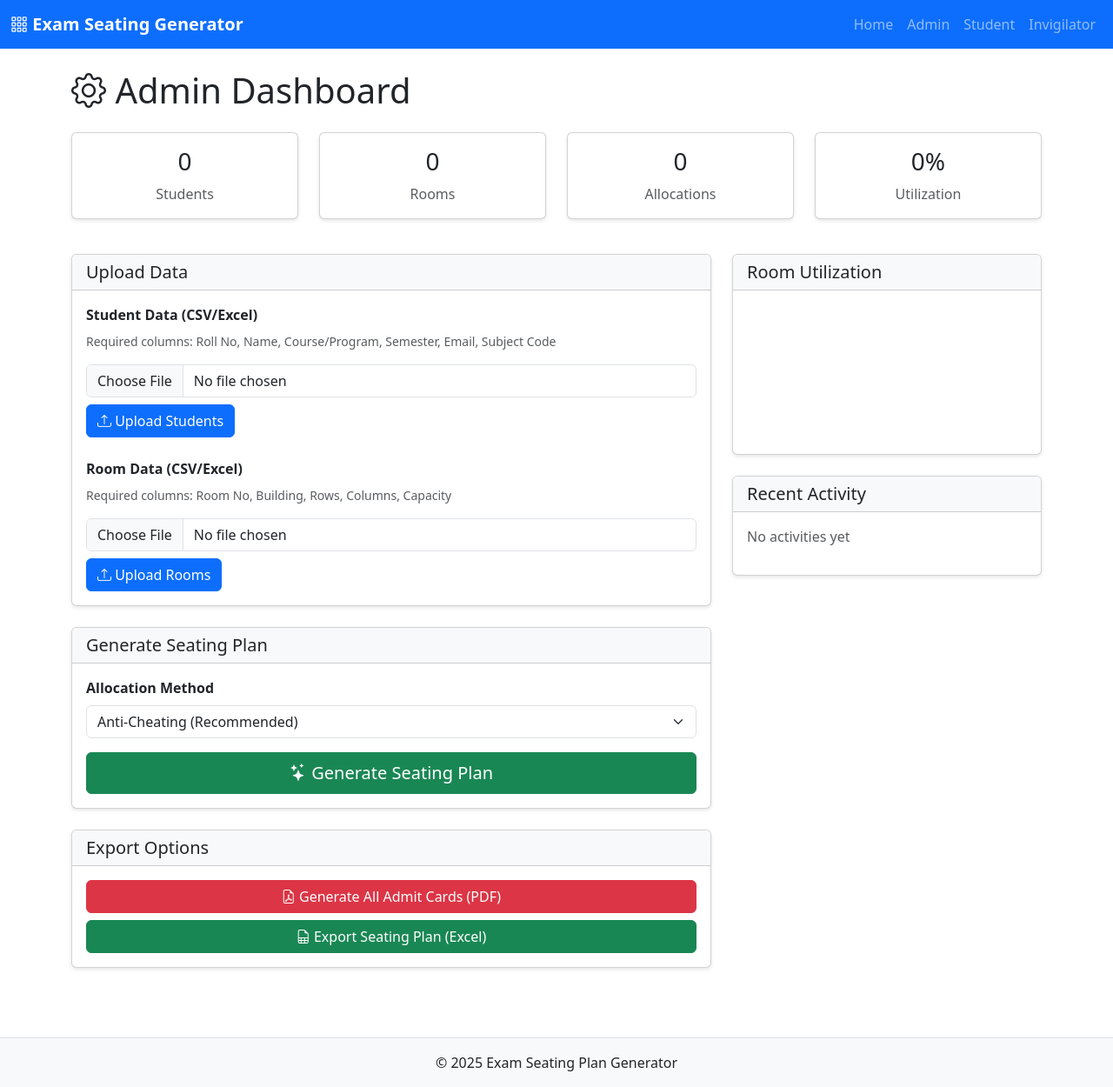
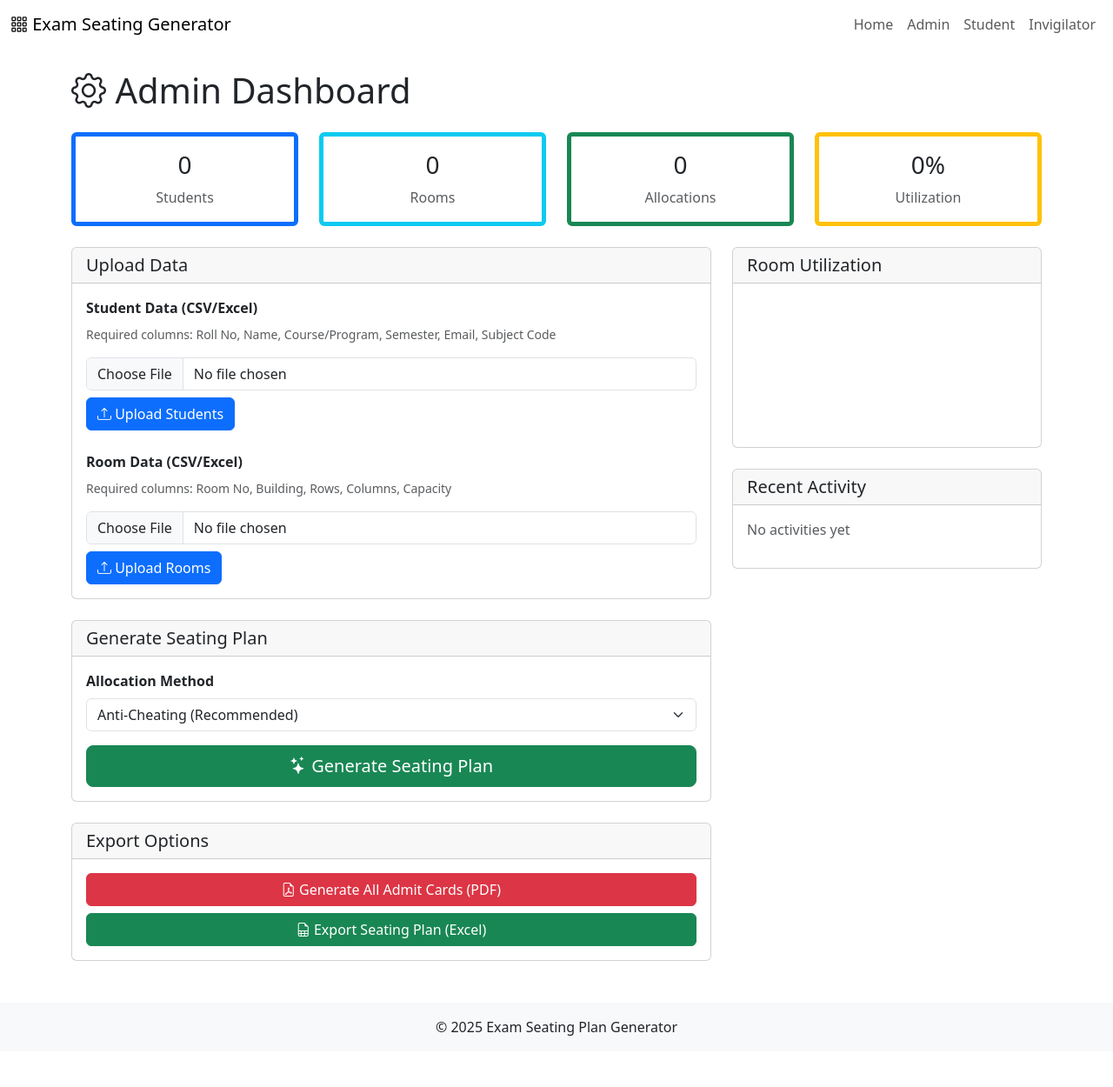
Before and after one commit to Sachin4717/Exam-sitting-Genie, a Flask app: page /admin in a window 1280 px wide. Shown: the whole page at 87% size. After the commit the page ends 1191 px from the top, so only its background shows below. Run offline with Flask 3, Linux system fonts and the light colour scheme; data that the repository does not hold is empty; a map, chart or similar area stays blank.

Commit message:
Design: Final fix for navbar structure and style loading issues.

```diff
--- a/static/css/style.css
+++ /dev/null
@@ -1,76 +0,0 @@
-body {
-    min-height: 100vh;
-    display: flex;
-    flex-direction: column;
-}
-
-main {
-    flex: 1;
-}
-
-.navbar-brand {
-    font-weight: 600;
-}
-
-.card {
-    box-shadow: 0 2px 4px rgba(0,0,0,0.1);
-    margin-bottom: 1rem;
-}
-
-.card-header {
-    background-color: #f8f9fa;
-    font-weight: 600;
-}
-
-.alert {
-    border-radius: 8px;
-}
-
-.btn {
-    border-radius: 6px;
-}
-
-.form-control, .form-select {
-    border-radius: 6px;
-}
-
-.spinner-border-sm {
-    width: 1rem;
-    height: 1rem;
-}
-
-#messageArea .alert {
-    animation: slideIn 0.3s ease-in;
-}
-
-@keyframes slideIn {
-    from {
-        opacity: 0;
-        transform: translateY(-10px);
-    }
-    to {
-        opacity: 1;
-        transform: translateY(0);
-    }
-}
-
-.table-responsive {
-    border-radius: 8px;
-}
-
-footer {
-    margin-top: auto;
-    background-color: #f8f9fa;
-    border-top: 1px solid #dee2e6;
-}
-
-.seat-map-legend {
-    display: flex;
-    gap: 10px;
-    flex-wrap: wrap;
-}
-
-.tooltip-inner {
-    max-width: 300px;
-    white-space: pre-line;
-}
--- a/templates/admin.html
+++ b/templates/admin.html
@@ -7,7 +7,7 @@
 
 <div class="row mb-4">
     <div class="col-md-3">
-        <div class="card text-center">
+        <div class="card text-center border-start border-primary border-5 h-100">
     <div class="card-body">
         <h3 class="card-title">{{ student_count }}</h3>
         <p class="card-text text-muted">Students</p>
@@ -15,7 +15,7 @@
 </div>
     </div>
     <div class="col-md-3">
-        <div class="card text-center">
+        <div class="card text-center border-start border-info border-5 h-100">
             <div class="card-body">
                 <h3 class="card-title">{{ room_count }}</h3>
                 <p class="card-text text-muted">Rooms</p>
@@ -23,7 +23,7 @@
         </div>
     </div>
     <div class="col-md-3">
-        <div class="card text-center">
+        <div class="card text-center border-start border-success border-5 h-100">
             <div class="card-body">
                 <h3 class="card-title">{{ allocation_count }}</h3>
                 <p class="card-text text-muted">Allocations</p>
@@ -31,7 +31,7 @@
         </div>
     </div>
     <div class="col-md-3">
-        <div class="card text-center">
+        <div class="card text-center border-start border-warning border-5 h-100">
             <div class="card-body">
                 <h3 class="card-title" id="utilization">0%</h3>
                 <p class="card-text text-muted">Utilization</p>
@@ -78,7 +78,7 @@
                     <option value="rollwise">Roll-wise Sequential</option>
                     <option value="random">Random</option>
                 </select>
-                <button class="btn btn-success btn-lg w-100" onclick="generateAllocation()">
+                <button class="btn btn-success btn-lg w-100 generate-btn-shadow" onclick="generateAllocation()">
     <i class="bi bi-stars"></i> Generate Seating Plan
 </button>
             </div>
--- a/templates/base.html
+++ b/templates/base.html
@@ -6,10 +6,11 @@
     <title>{% block title %}Exam Seating Plan Generator{% endblock %}</title>
     <link href="https://cdn.jsdelivr.net/npm/bootstrap@5.3.0/dist/css/bootstrap.min.css" rel="stylesheet">
     <link rel="stylesheet" href="https://cdn.jsdelivr.net/npm/bootstrap-icons@1.10.0/font/bootstrap-icons.css">
-    <link rel="stylesheet" href="{{ url_for('static', filename='css/style.css') }}">
+    <link rel="stylesheet" href="{{ url_for('static', filename='css/style-v2.css') }}?v=1.1">
 </head>
 <body>
-    <nav class="navbar navbar-expand-lg navbar-dark bg-primary">
+
+    <nav class="navbar navbar-expand-lg navbar-light custom-navbar">
         <div class="container-fluid">
             <a class="navbar-brand" href="/">
                 <i class="bi bi-grid-3x3-gap"></i> Exam Seating Generator
@@ -33,7 +34,6 @@
          </li>
  </ul>
  </div>
-        </div>
     </nav>
 
     <main class="container mt-4">
```
Lines whose indentation alone changed are shown as unchanged.
